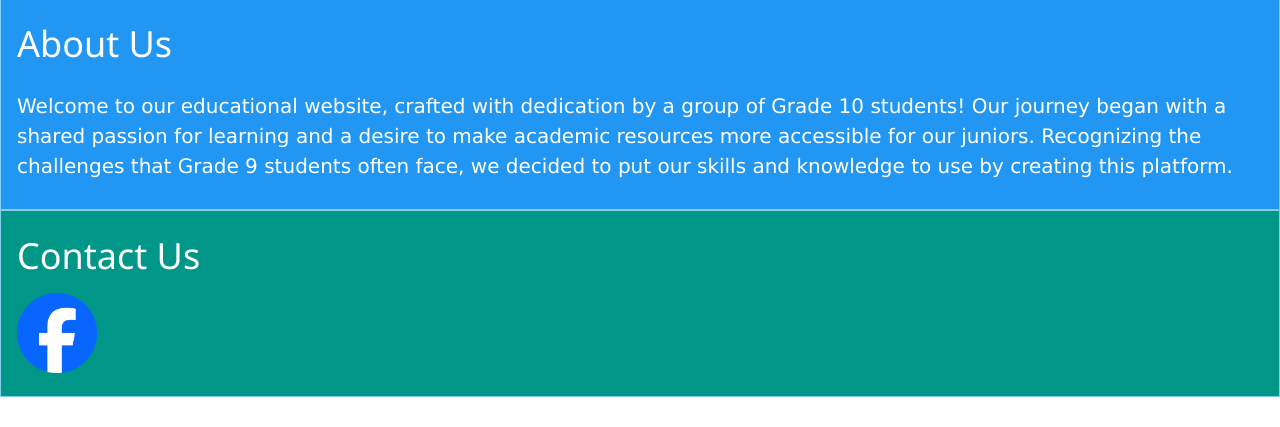
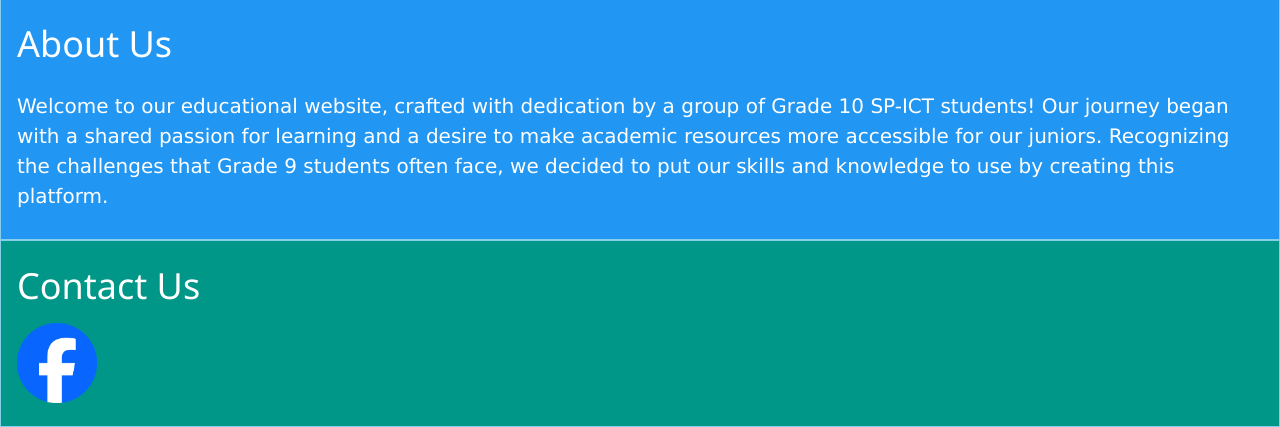
Before and after one commit to grade9lessons/ICT-Research, a plain HTML site: page index.html in a window 1280 px wide. Shown: the part 1277-1704 px from the top of the page. Before the commit the page ends 1674 px from the top, so only its background shows below. Drawn offline with Linux system fonts and the light colour scheme.

Commit message:
Update index.html

```diff
--- a/index.html
+++ b/index.html
@@ -46,7 +46,7 @@
 	<div class="w3-blue w3-container w3-padding w3-hover-dark-grey w3-border w3-border-light-blue">
 			<h1 style="color: white">About Us</h1>
 			<p style="font-size: 20px; color: white">
-				Welcome to our educational website, crafted with dedication by a group of Grade 10 students! Our journey began with a shared passion for learning and a desire to make academic resources more accessible for our juniors. Recognizing the challenges that Grade 9 students often face, we decided to put our skills and knowledge to use by creating this platform.
+				Welcome to our educational website, crafted with dedication by a group of Grade 10 SP-ICT students! Our journey began with a shared passion for learning and a desire to make academic resources more accessible for our juniors. Recognizing the challenges that Grade 9 students often face, we decided to put our skills and knowledge to use by creating this platform.
 			</p>
 			</div>
 		<div class="w3-teal w3-container w3-padding w3-hover-dark-grey w3-border w3-border-light-blue">
```
